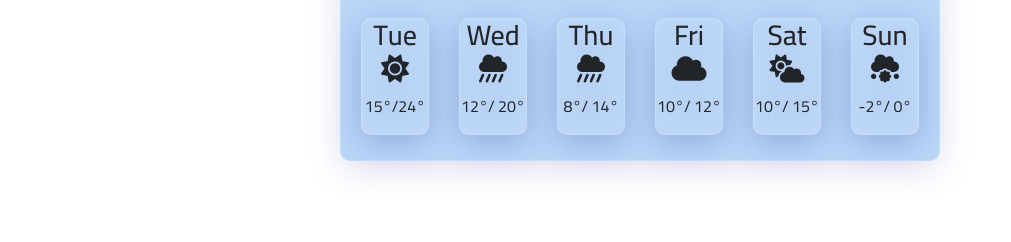
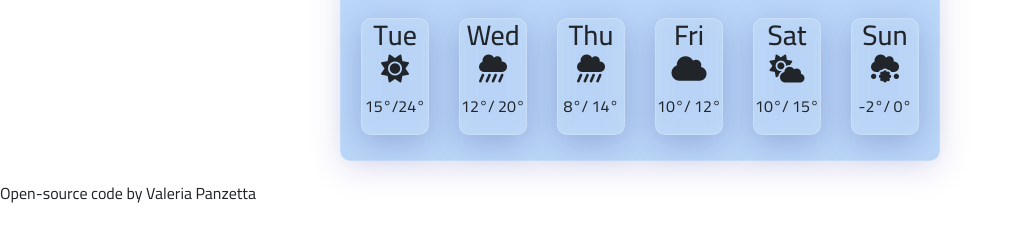
Before and after one commit to ValeriaCaptain7/my-weather-app, a plain HTML site: page index.html in a window 1280 px wide. Shown: the part 260-502 px from the top of the page, without its empty margins (0-1011 px from the left). Drawn offline with nearby package versions, Linux system fonts and the light colour scheme.

Commit message:
GitHub repository link added

```diff
--- a/index.html
+++ b/index.html
@@ -112,6 +112,11 @@
         </div>
     </div>
 
+    <!-- GitHub repository link -->
+    <div>
+        <p>Open-source code by Valeria Panzetta</p>
+    </div>
+
     <script src="/index.js"></script>
 </body>
 
```
